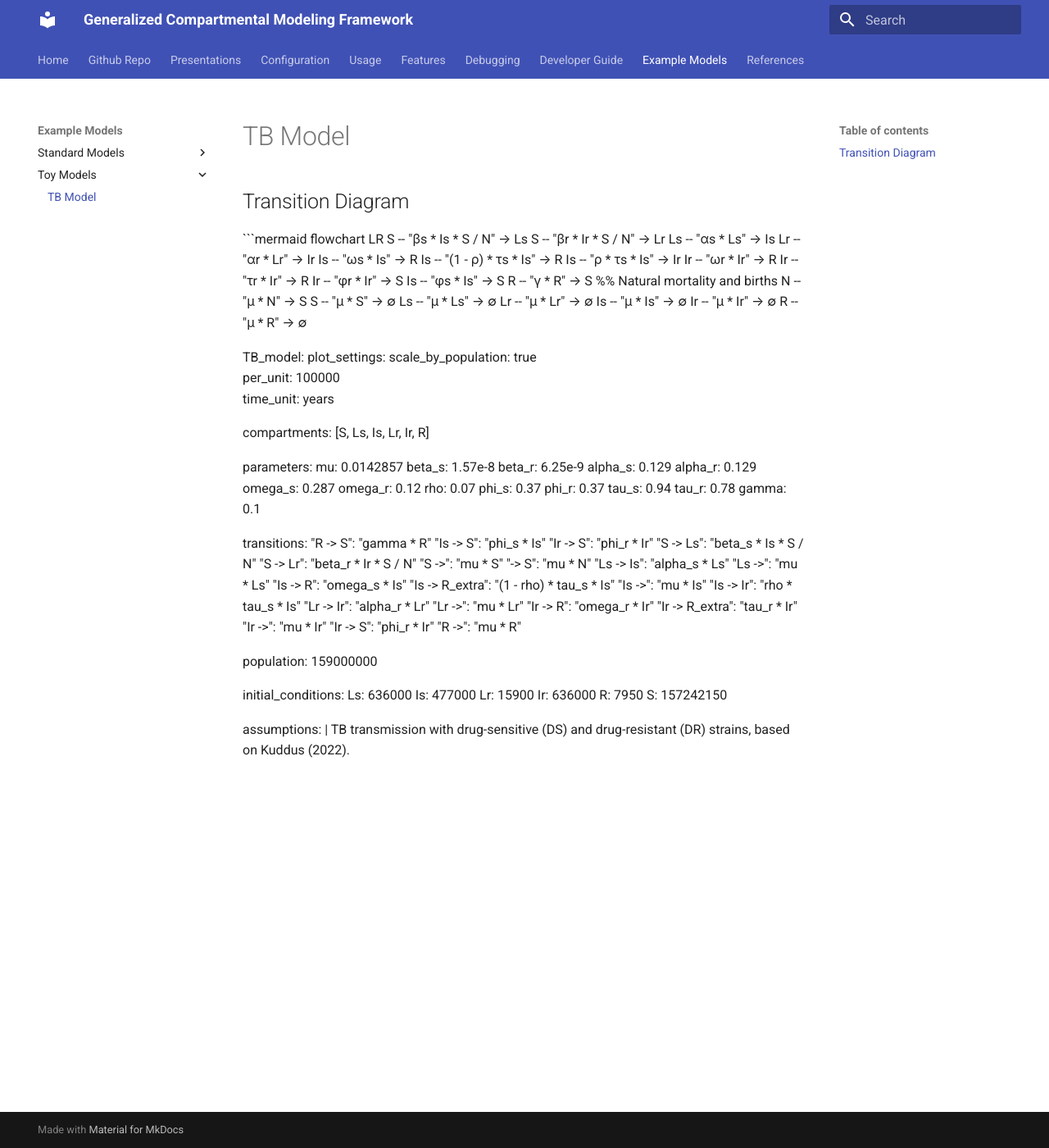
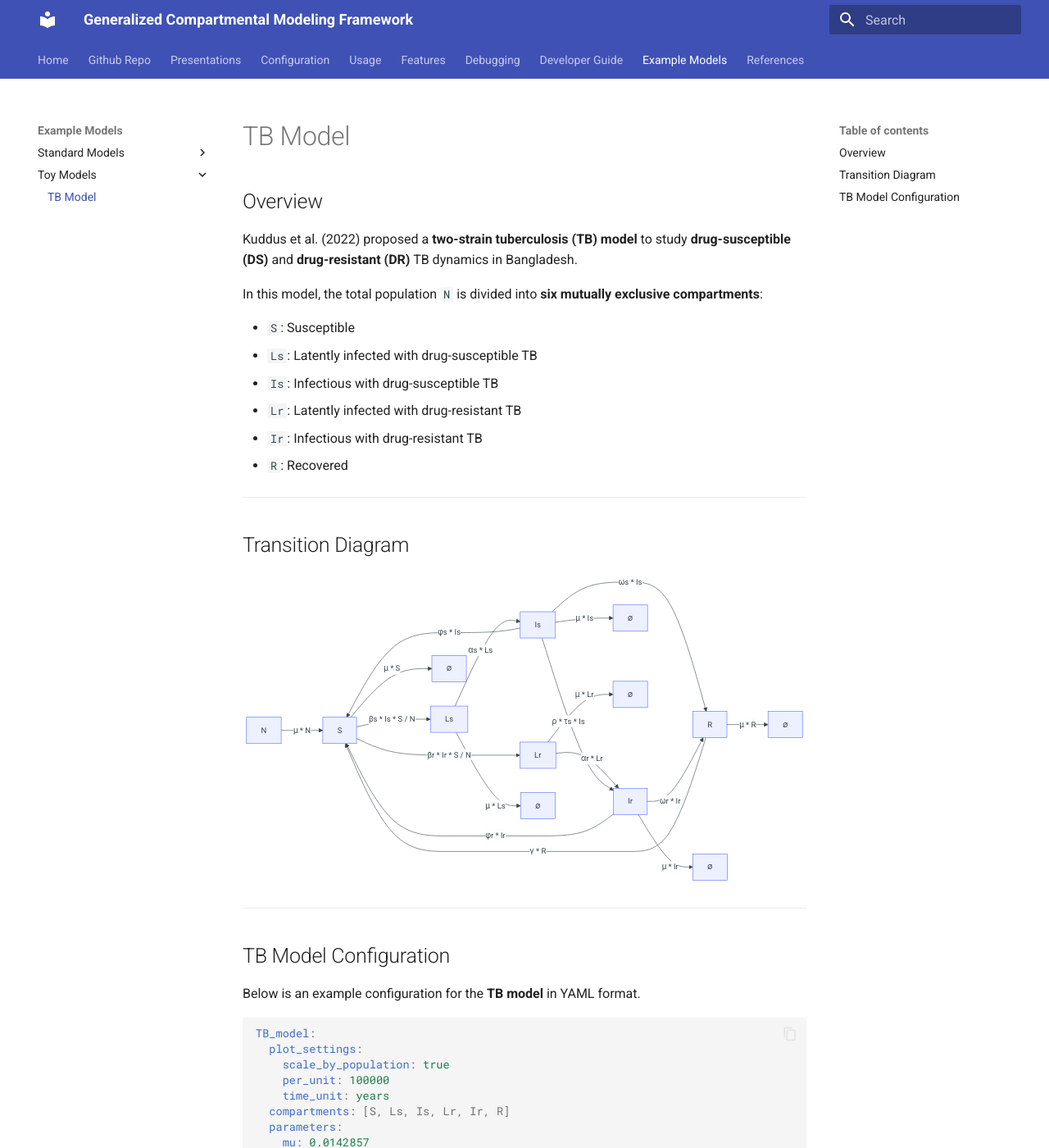
Before and after one commit to dsih-artpark/infectious-disease-models, an MkDocs documentation site: the page built from docs/models/tb.md, in a window 1280 px wide and 1400 px high. Shown: the whole window at 82% size. Built offline with MkDocs 1.6.1 and Material for MkDocs 9.7.7, drawn with Linux system fonts in a browser that asks for light colours; some of the changed text lies outside the part shown.

Commit message:
Changed docs

````diff
--- a/docs/models/tb.md
+++ b/docs/models/tb.md
@@ -1,39 +1,55 @@
 # TB Model
 
+## Overview
+
+Kuddus et al. (2022) proposed a **two-strain tuberculosis (TB) model** to study **drug-susceptible (DS)** and **drug-resistant (DR)** TB dynamics in Bangladesh.
+
+In this model, the total population `N` is divided into **six mutually exclusive compartments**:
+
+- `S`: Susceptible
+- `Ls`: Latently infected with drug-susceptible TB
+- `Is`: Infectious with drug-susceptible TB
+- `Lr`: Latently infected with drug-resistant TB
+- `Ir`: Infectious with drug-resistant TB
+- `R`: Recovered
+
+---
 ## Transition Diagram
 
 ```mermaid
 flowchart LR
-    S -- "βs * Is * S / N" --> Ls
-    S -- "βr * Ir * S / N" --> Lr
-    Ls -- "αs * Ls" --> Is
-    Lr -- "αr * Lr" --> Ir
-    Is -- "ωs * Is" --> R
-    Is -- "(1 - ρ) * τs * Is" --> R
-    Is -- "ρ * τs * Is" --> Ir
-    Ir -- "ωr * Ir" --> R
-    Ir -- "τr * Ir" --> R
-    Ir -- "φr * Ir" --> S
-    Is -- "φs * Is" --> S
-    R -- "γ * R" --> S
-    %% Natural mortality and births
-    N -- "μ * N" --> S
-    S -- "μ * S" --> ∅
-    Ls -- "μ * Ls" --> ∅
-    Lr -- "μ * Lr" --> ∅
-    Is -- "μ * Is" --> ∅
-    Ir -- "μ * Ir" --> ∅
-    R -- "μ * R" --> ∅
+    S -->|"βs * Is * S / N"| Ls
+    S -->|"βr * Ir * S / N"| Lr
+    Ls -->|"αs * Ls"| Is
+    Lr -->|"αr * Lr"| Ir
+    Is -->|"ωs * Is"| R
+    Ir -->|"ωr * Ir"| R
+    Is -->|"ρ * τs * Is"| Ir
+    Is -->|"φs * Is"| S
+    Ir -->|"φr * Ir"| S
+    R -->|"γ * R"| S
+    N -->|"μ * N"| S
+    S -->|"μ * S"| X1[∅]
+    Ls -->|"μ * Ls"| X2[∅]
+    Is -->|"μ * Is"| X3[∅]
+    Lr -->|"μ * Lr"| X4[∅]
+    Ir -->|"μ * Ir"| X5[∅]
+    R -->|"μ * R"| X6[∅]
+```
 
+---
 
+## TB Model Configuration
+
+Below is an example configuration for the **TB model** in YAML format.
+
+```yaml
 TB_model:
   plot_settings:
     scale_by_population: true
     per_unit: 100000
     time_unit: years
-
   compartments: [S, Ls, Is, Lr, Ir, R]
-
   parameters:
     mu: 0.0142857
     beta_s: 1.57e-8
@@ -48,7 +64,6 @@ TB_model:
     tau_s: 0.94
     tau_r: 0.78
     gamma: 0.1
-
   transitions:
     "R -> S": "gamma * R"
     "Is -> S": "phi_s * Is"
@@ -72,7 +87,6 @@ TB_model:
     "R ->": "mu * R"
 
   population: 159000000
-
   initial_conditions:
     Ls: 636000
     Is: 477000
@@ -80,7 +94,7 @@ TB_model:
     Ir: 636000
     R: 7950
     S: 157242150
-
   assumptions: |
     TB transmission with drug-sensitive (DS) and drug-resistant (DR) strains,
     based on Kuddus (2022).
+```
````
Also changed, not shown: docs/models/sir.md (+4 -1 lines).
